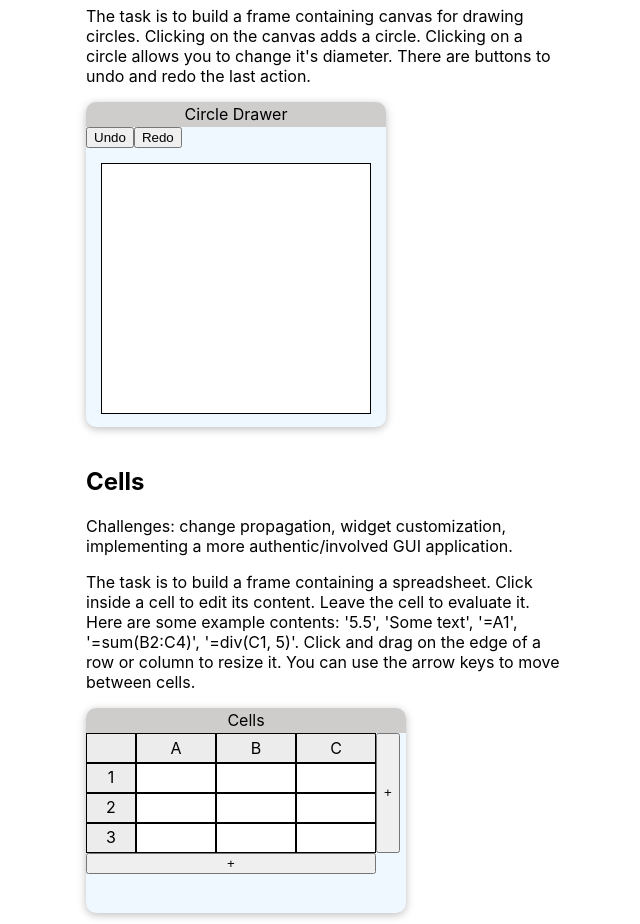
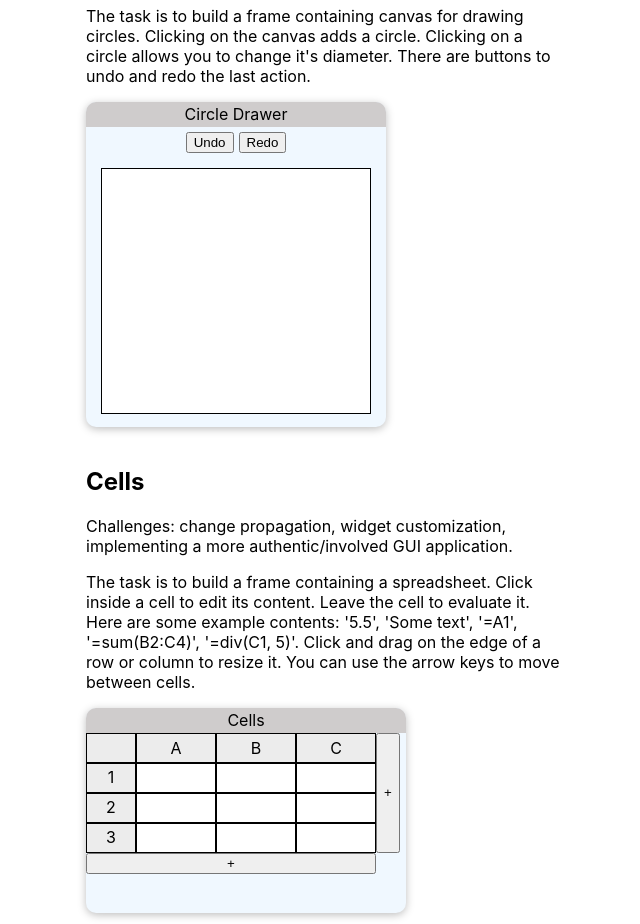
Before and after one commit to taylormitchell/7guis, a React (Create React App) app: page / in a window 1280 px wide. Shown: the part 2160-3084 px from the top of the page, without its empty margins (314-954 px from the left). Built offline with nearby package versions, Linux system fonts and the light colour scheme.

Commit message:
Fix undo button placement

```diff
--- a/src/components/CircleDrawer/CircleDrawer.module.css
+++ b/src/components/CircleDrawer/CircleDrawer.module.css
@@ -9,6 +9,10 @@
 .circle-drawer header {
     flex: 0 0 auto;
     display: flex;
+    justify-content: center;
+    align-items: center;
+    gap: 5px;
+    padding-top: 5px;
 }
 
 .circle-drawer section {
@@ -44,3 +48,15 @@
 .modal-container {
     position: relative;
 }
+
+.circle-slider {
+    display: flex;
+    flex-direction: column;
+    align-items: center;
+    position: absolute;
+    font-size: small;
+    width: 150px;
+    padding: 5px;
+    border-radius: 5px;
+    background-color: gainsboro;
+}
--- a/src/components/CircleDrawer/CircleSlider.js
+++ b/src/components/CircleDrawer/CircleSlider.js
@@ -1,5 +1,5 @@
 import { useEffect } from "react";
-import style from "./CircleSlider.module.css";
+import style from "./CircleDrawer.module.css";
 
 const CircleSlider = (props) => {
 
--- a/src/components/CircleDrawer/CircleSlider.module.css
+++ /dev/null
@@ -1,12 +0,0 @@
-
-.circle-slider {
-    display: flex;
-    flex-direction: column;
-    align-items: center;
-    position: absolute;
-    font-size: small;
-    width: 150px;
-    padding: 5px;
-    border-radius: 5px;
-    background-color: gainsboro;
-}
```
